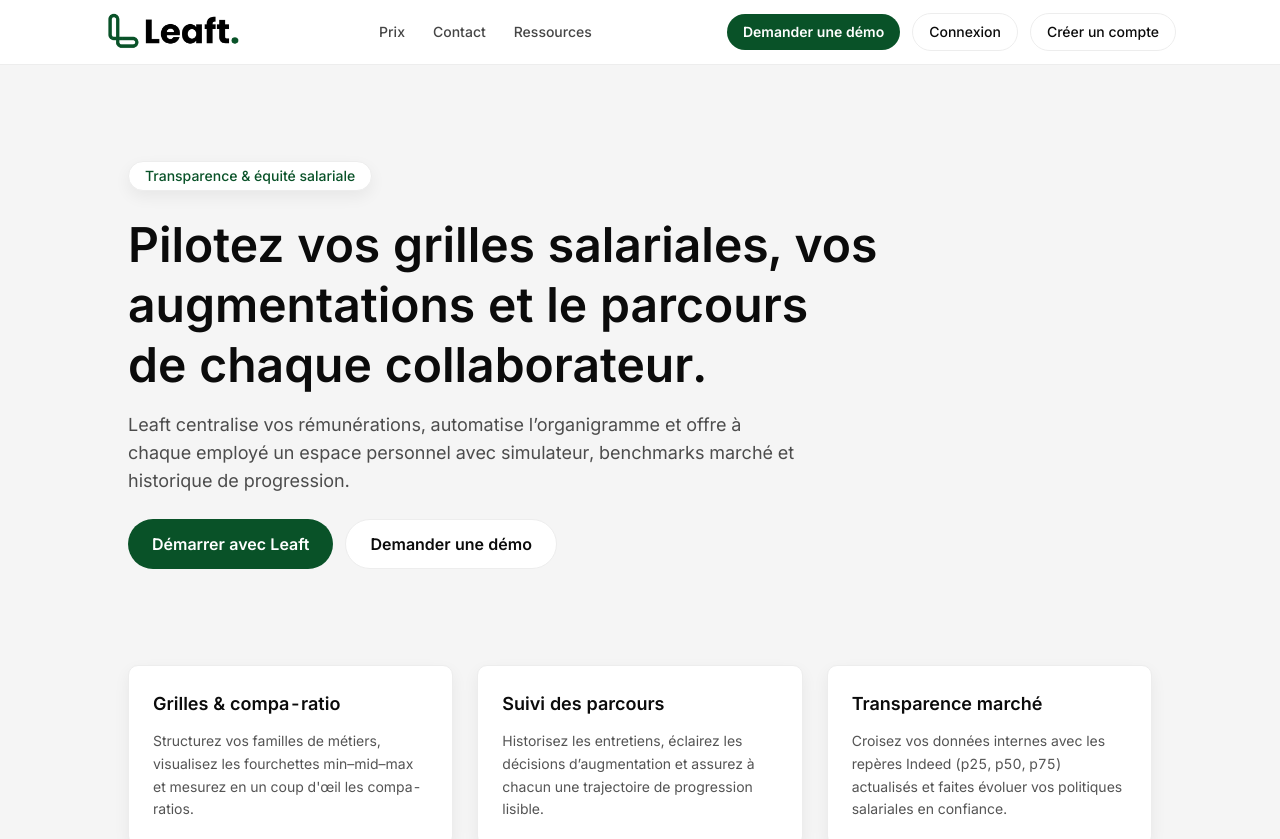
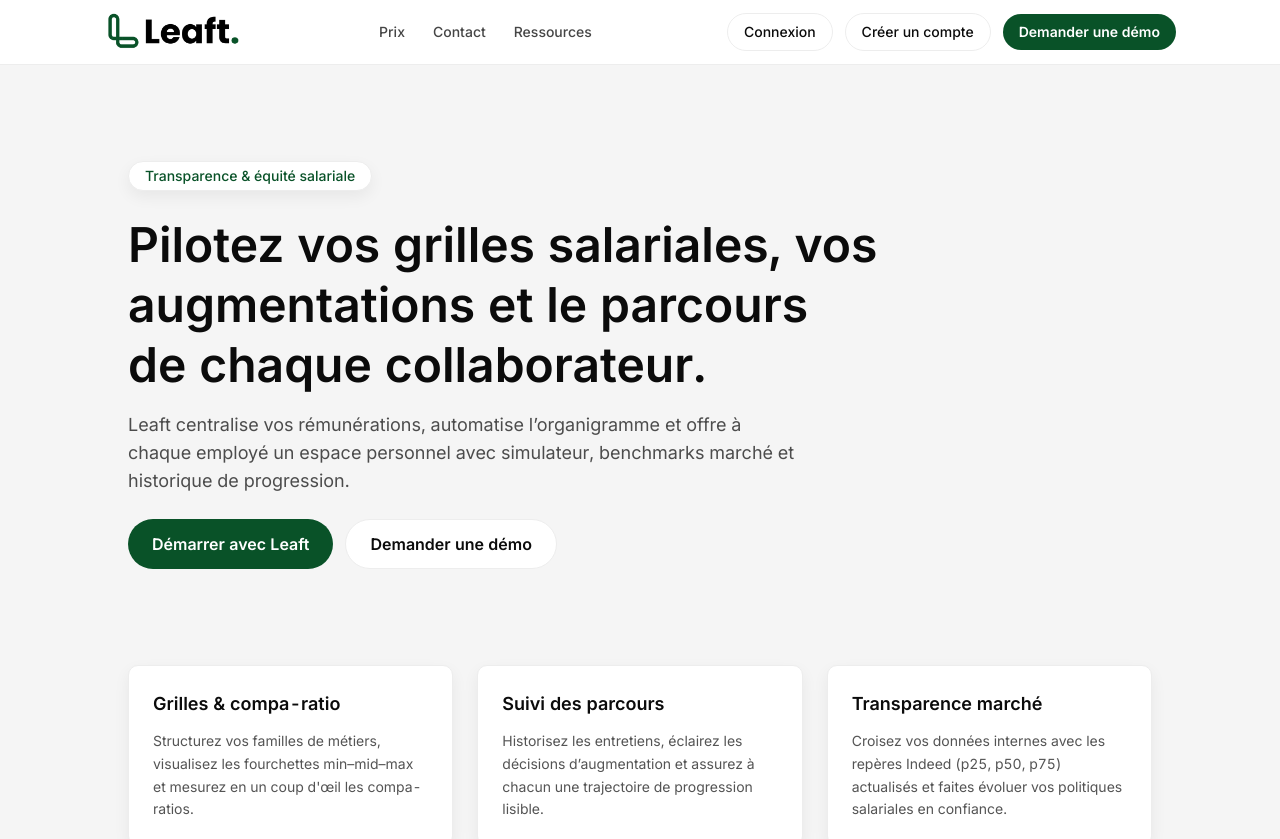
Before and after one commit to TWIIST3R/leaft, a Next.js app: page / in a window 1280 px wide. Shown: the top 839 px of the page. Built offline with nearby package versions, Linux system fonts and the light colour scheme; no server answers.

Commit message:
Fix auth buttons order to prevent hiding on load

```diff
--- a/src/components/layout/site-header.tsx
+++ b/src/components/layout/site-header.tsx
@@ -32,12 +32,6 @@ export function SiteHeader() {
         </nav>
         <div className="hidden items-center gap-3 sm:flex">
         <div className="flex items-center gap-3">
-            <Link
-              href="/contact"
-              className="rounded-full bg-[var(--brand)] px-4 py-2 text-sm font-semibold text-white transition hover:brightness-110"
-            >
-              Demander une démo
-            </Link>
           <ClerkLoaded>
             <SignedOut>
               <Link
@@ -71,6 +65,12 @@ export function SiteHeader() {
                 Connexion
               </Link>
           </ClerkLoading>
+          <Link
+            href="/contact"
+            className="rounded-full bg-[var(--brand)] px-4 py-2 text-sm font-semibold text-white transition hover:brightness-110"
+          >
+            Demander une démo
+          </Link>
           </div>
         </div>
       </div>
```
Lines whose indentation alone changed are shown as unchanged.
